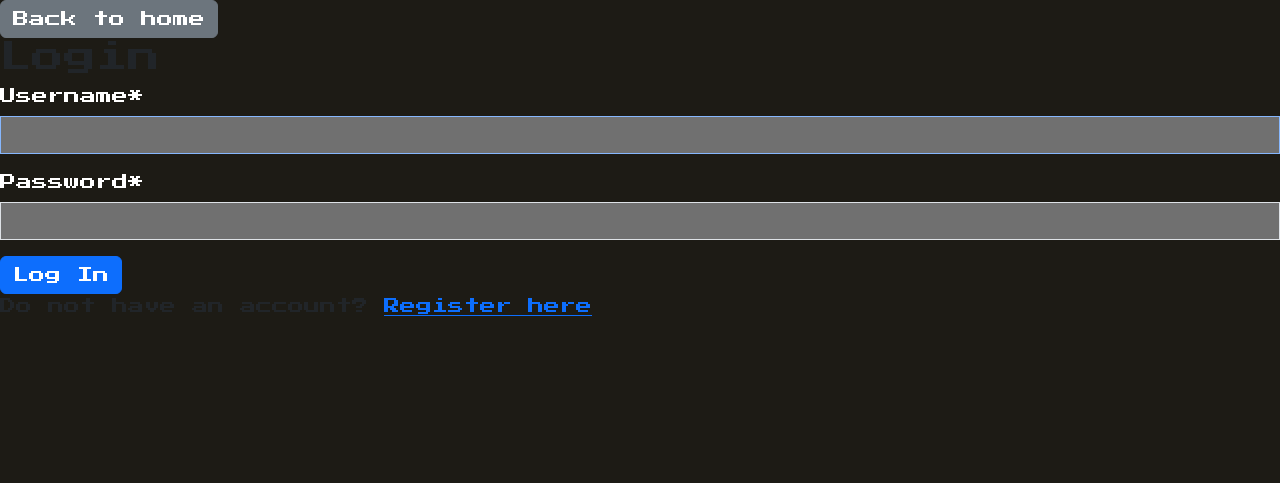
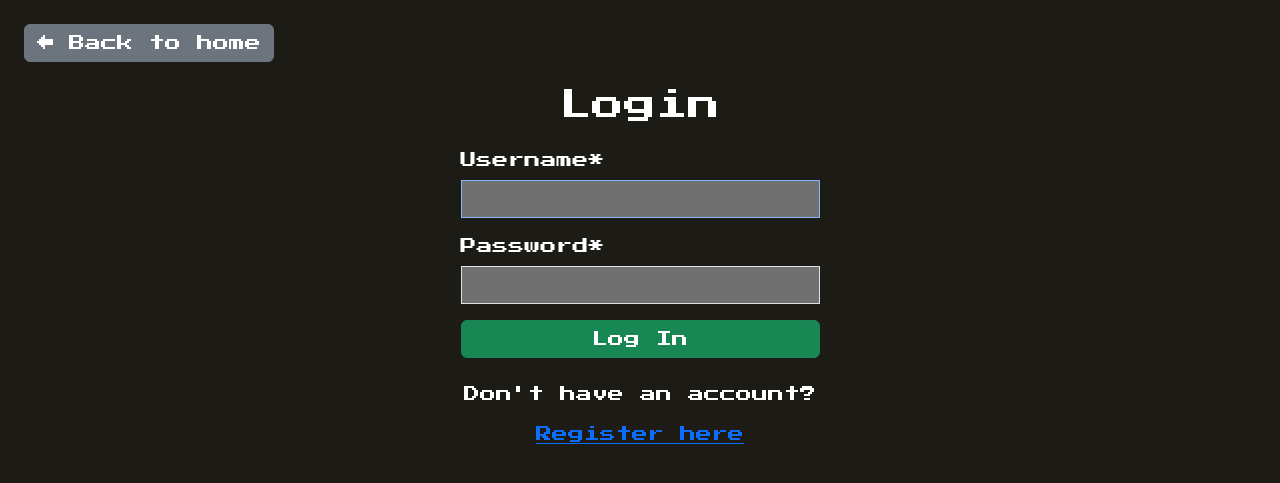
Before and after one commit to tehuanmelo/ft_transcendence, a Django app: page /users/login/ in a window 1280 px wide. Shown: the top 483 px of the page. Run offline with Django 5.2, Linux system fonts and the light colour scheme; some libraries are stand-ins or nearby versions.

Commit message:
feat(forms): updated the designs of entry forms

```diff
--- a/backend/templates/users/login.html
+++ b/backend/templates/users/login.html
@@ -4,20 +4,26 @@
 {% block title %}Login{% endblock title %}
 
 {% block nav %}
-<a href="{% url 'home' %}" class="btn btn-secondary spa-link" data-method="GET">Back to home</a>
+<div class="p-4">
+    <a href="{% url 'home' %}" class="btn btn-secondary spa-link" data-method="GET">&larr; Back to home</a>
+</div>
 {% endblock nav %}
 
 
 {% block content %}
 
-<h2>Login</h2>
+<div class="container entry-form d-flex justify-content-center align-items-center flex-column">
+    <h2 class="mb-4">Login</h2>
 
-<form id="login-form" data-redirect="{% url 'home' %}" class="entry-form">
-    {% csrf_token %}
-    {{ form|crispy }}
-    <a class="btn btn-primary spa-link" href="{% url 'login' %}" data-method="POST" data-form="#login-form">Log In</a>
-</form>
+    <form id="login-form" data-redirect="{% url 'home' %}" class="d-flex flex-column ">
+        {% csrf_token %}
+        {{ form|crispy }}
+        <a class="btn btn-success spa-link mb-4" href="{% url 'login' %}" data-method="POST" data-form="#login-form">Log
+            In</a>
+    </form>
 
-<p>Do not have an account? <a href="{% url 'register' %}" class="spa-link" data-method="GET">Register here</a></p>
+    <p>Don't have an account?</p>
+    <a href="{% url 'register' %}" class="spa-link" data-method="GET">Register here</a>
+</div>
 
 {% endblock content %}
```
Also changed, not shown: backend/templates/users/logout.html (+4 -3 lines), backend/templates/users/register.html (+5 -8 lines).
